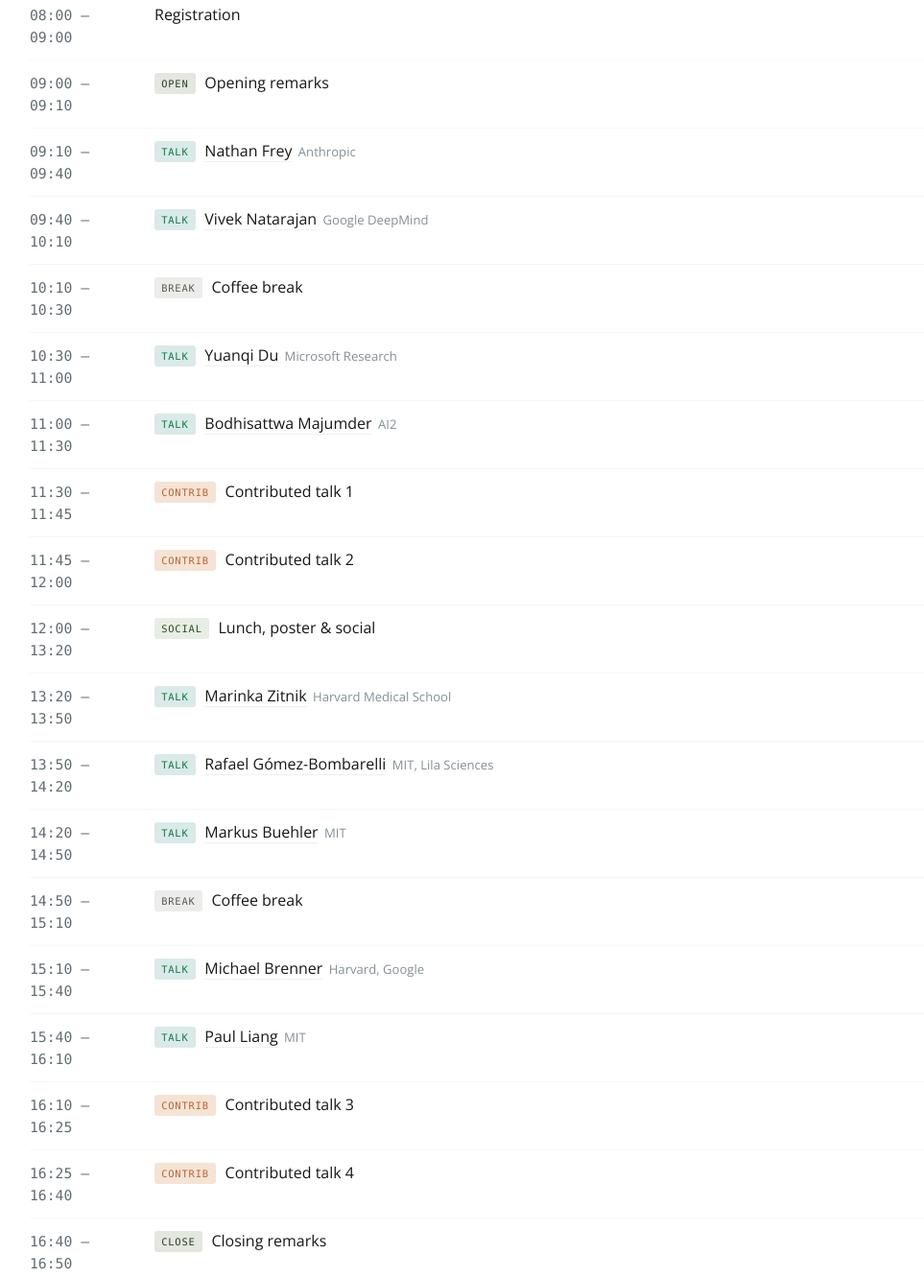
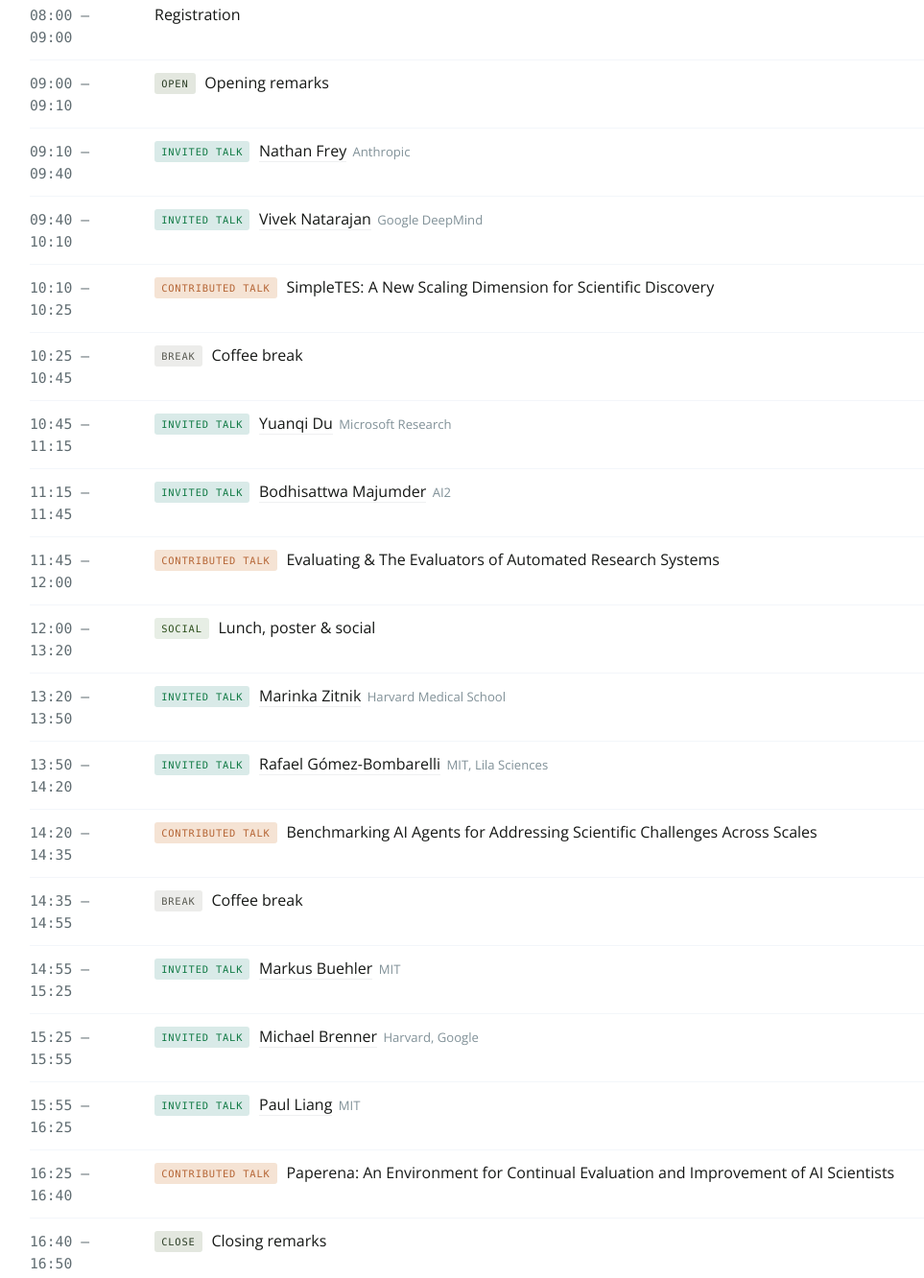
Before and after one commit to ai-scientist-workshop/ai-scientist-workshop.github.io, a plain HTML site: page index.html in a window 1280 px wide. Shown: the part 1973-3305 px from the top of the page at 96% size, without its empty margins (21-984 px from the left). Drawn offline with nearby package versions, Linux system fonts and the light colour scheme.

Commit message:
update contrib

```diff
--- a/index.html
+++ b/index.html
@@ -430,22 +430,22 @@
         <div class="schedule">
           <div class="sched-row"><div class="sched-time">08:00 – 09:00</div><div class="sched-title">Registration</div></div>
           <div class="sched-row"><div class="sched-time">09:00 – 09:10</div><div class="sched-title"><span class="tag session">Open</span>Opening remarks</div></div>
-          <div class="sched-row"><div class="sched-time">09:10 – 09:40</div><div class="sched-title"><span class="tag invited">Talk</span><a href="https://github.com/ncfrey" target="_blank" rel="noopener">Nathan Frey</a><span class="sched-affil">Anthropic</span></div></div>
-          <div class="sched-row"><div class="sched-time">09:40 – 10:10</div><div class="sched-title"><span class="tag invited">Talk</span><a href="https://research.google/people/106654/" target="_blank" rel="noopener">Vivek Natarajan</a><span class="sched-affil">Google DeepMind</span></div></div>
-          <div class="sched-row break"><div class="sched-time">10:10 – 10:30</div><div class="sched-title"><span class="tag break">Break</span>Coffee break</div></div>
-          <div class="sched-row"><div class="sched-time">10:30 – 11:00</div><div class="sched-title"><span class="tag invited">Talk</span><a href="https://yuanqidu.github.io/" target="_blank" rel="noopener">Yuanqi Du</a><span class="sched-affil">Microsoft Research</span></div></div>
-          <div class="sched-row"><div class="sched-time">11:00 – 11:30</div><div class="sched-title"><span class="tag invited">Talk</span><a href="https://www.majumderb.com/" target="_blank" rel="noopener">Bodhisattwa Majumder</a><span class="sched-affil">AI2</span></div></div>
-          <div class="sched-row"><div class="sched-time">11:30 – 11:45</div><div class="sched-title"><span class="tag spotlight">Contrib</span>Contributed talk 1</div></div>
-          <div class="sched-row"><div class="sched-time">11:45 – 12:00</div><div class="sched-title"><span class="tag spotlight">Contrib</span>Contributed talk 2</div></div>
+          <div class="sched-row"><div class="sched-time">09:10 – 09:40</div><div class="sched-title"><span class="tag invited">Invited Talk</span><a href="https://github.com/ncfrey" target="_blank" rel="noopener">Nathan Frey</a><span class="sched-affil">Anthropic</span></div></div>
+          <div class="sched-row"><div class="sched-time">09:40 – 10:10</div><div class="sched-title"><span class="tag invited">Invited Talk</span><a href="https://research.google/people/106654/" target="_blank" rel="noopener">Vivek Natarajan</a><span class="sched-affil">Google DeepMind</span></div></div>
+          <div class="sched-row"><div class="sched-time">10:10 – 10:25</div><div class="sched-title"><span class="tag spotlight">Contributed Talk</span>SimpleTES: A New Scaling Dimension for Scientific Discovery</div></div>
+          <div class="sched-row break"><div class="sched-time">10:25 – 10:45</div><div class="sched-title"><span class="tag break">Break</span>Coffee break</div></div>
+          <div class="sched-row"><div class="sched-time">10:45 – 11:15</div><div class="sched-title"><span class="tag invited">Invited Talk</span><a href="https://yuanqidu.github.io/" target="_blank" rel="noopener">Yuanqi Du</a><span class="sched-affil">Microsoft Research</span></div></div>
+          <div class="sched-row"><div class="sched-time">11:15 – 11:45</div><div class="sched-title"><span class="tag invited">Invited Talk</span><a href="https://www.majumderb.com/" target="_blank" rel="noopener">Bodhisattwa Majumder</a><span class="sched-affil">AI2</span></div></div>
+          <div class="sched-row"><div class="sched-time">11:45 – 12:00</div><div class="sched-title"><span class="tag spotlight">Contributed Talk</span>Evaluating &amp; The Evaluators of Automated Research Systems</div></div>
           <div class="sched-row break"><div class="sched-time">12:00 – 13:20</div><div class="sched-title"><span class="tag social">Social</span>Lunch, poster &amp; social</div></div>
-          <div class="sched-row"><div class="sched-time">13:20 – 13:50</div><div class="sched-title"><span class="tag invited">Talk</span><a href="https://zitniklab.hms.harvard.edu/bio/" target="_blank" rel="noopener">Marinka Zitnik</a><span class="sched-affil">Harvard Medical School</span></div></div>
-          <div class="sched-row"><div class="sched-time">13:50 – 14:20</div><div class="sched-title"><span class="tag invited">Talk</span><a href="https://gomezbombarelli.mit.edu/" target="_blank" rel="noopener">Rafael Gómez-Bombarelli</a><span class="sched-affil">MIT, Lila Sciences</span></div></div>
-          <div class="sched-row"><div class="sched-time">14:20 – 14:50</div><div class="sched-title"><span class="tag invited">Talk</span><a href="https://cee.mit.edu/people_individual/markus-j-buehler/" target="_blank" rel="noopener">Markus Buehler</a><span class="sched-affil">MIT</span></div></div>
-          <div class="sched-row break"><div class="sched-time">14:50 – 15:10</div><div class="sched-title"><span class="tag break">Break</span>Coffee break</div></div>
-          <div class="sched-row"><div class="sched-time">15:10 – 15:40</div><div class="sched-title"><span class="tag invited">Talk</span><a href="https://seas.harvard.edu/person/michael-brenner" target="_blank" rel="noopener">Michael Brenner</a><span class="sched-affil">Harvard, Google</span></div></div>
-          <div class="sched-row"><div class="sched-time">15:40 – 16:10</div><div class="sched-title"><span class="tag invited">Talk</span><a href="https://pliang279.github.io/" target="_blank" rel="noopener">Paul Liang</a><span class="sched-affil">MIT</span></div></div>
-          <div class="sched-row"><div class="sched-time">16:10 – 16:25</div><div class="sched-title"><span class="tag spotlight">Contrib</span>Contributed talk 3</div></div>
-          <div class="sched-row"><div class="sched-time">16:25 – 16:40</div><div class="sched-title"><span class="tag spotlight">Contrib</span>Contributed talk 4</div></div>
+          <div class="sched-row"><div class="sched-time">13:20 – 13:50</div><div class="sched-title"><span class="tag invited">Invited Talk</span><a href="https://zitniklab.hms.harvard.edu/bio/" target="_blank" rel="noopener">Marinka Zitnik</a><span class="sched-affil">Harvard Medical School</span></div></div>
+          <div class="sched-row"><div class="sched-time">13:50 – 14:20</div><div class="sched-title"><span class="tag invited">Invited Talk</span><a href="https://gomezbombarelli.mit.edu/" target="_blank" rel="noopener">Rafael Gómez-Bombarelli</a><span class="sched-affil">MIT, Lila Sciences</span></div></div>
+          <div class="sched-row"><div class="sched-time">14:20 – 14:35</div><div class="sched-title"><span class="tag spotlight">Contributed Talk</span>Benchmarking AI Agents for Addressing Scientific Challenges Across Scales</div></div>
+          <div class="sched-row break"><div class="sched-time">14:35 – 14:55</div><div class="sched-title"><span class="tag break">Break</span>Coffee break</div></div>
+          <div class="sched-row"><div class="sched-time">14:55 – 15:25</div><div class="sched-title"><span class="tag invited">Invited Talk</span><a href="https://cee.mit.edu/people_individual/markus-j-buehler/" target="_blank" rel="noopener">Markus Buehler</a><span class="sched-affil">MIT</span></div></div>
+          <div class="sched-row"><div class="sched-time">15:25 – 15:55</div><div class="sched-title"><span class="tag invited">Invited Talk</span><a href="https://seas.harvard.edu/person/michael-brenner" target="_blank" rel="noopener">Michael Brenner</a><span class="sched-affil">Harvard, Google</span></div></div>
+          <div class="sched-row"><div class="sched-time">15:55 – 16:25</div><div class="sched-title"><span class="tag invited">Invited Talk</span><a href="https://pliang279.github.io/" target="_blank" rel="noopener">Paul Liang</a><span class="sched-affil">MIT</span></div></div>
+          <div class="sched-row"><div class="sched-time">16:25 – 16:40</div><div class="sched-title"><span class="tag spotlight">Contributed Talk</span>Paperena: An Environment for Continual Evaluation and Improvement of AI Scientists</div></div>
           <div class="sched-row"><div class="sched-time">16:40 – 16:50</div><div class="sched-title"><span class="tag session">Close</span>Closing remarks</div></div>
           <div class="sched-row break"><div class="sched-time">16:50 – 18:00</div><div class="sched-title"><span class="tag social">Social</span>Poster session &amp; social</div></div>
         </div>
```
